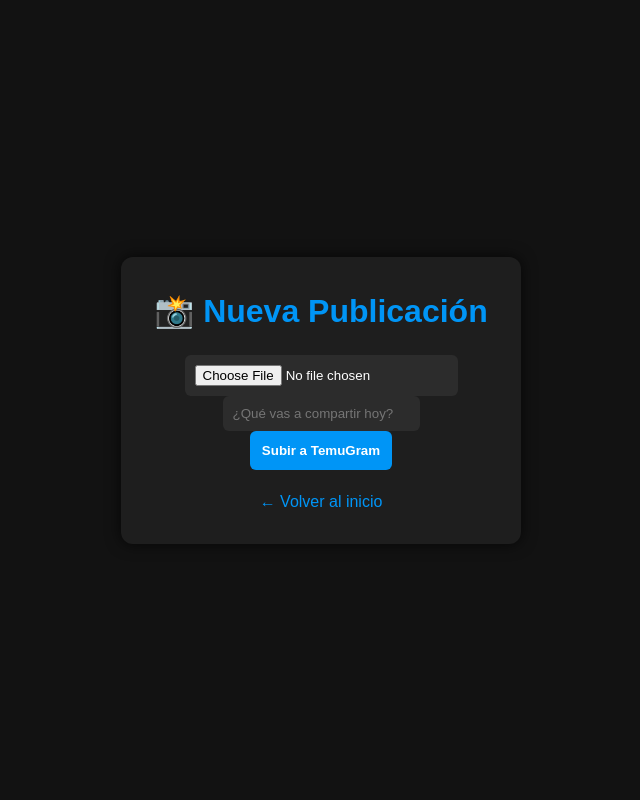
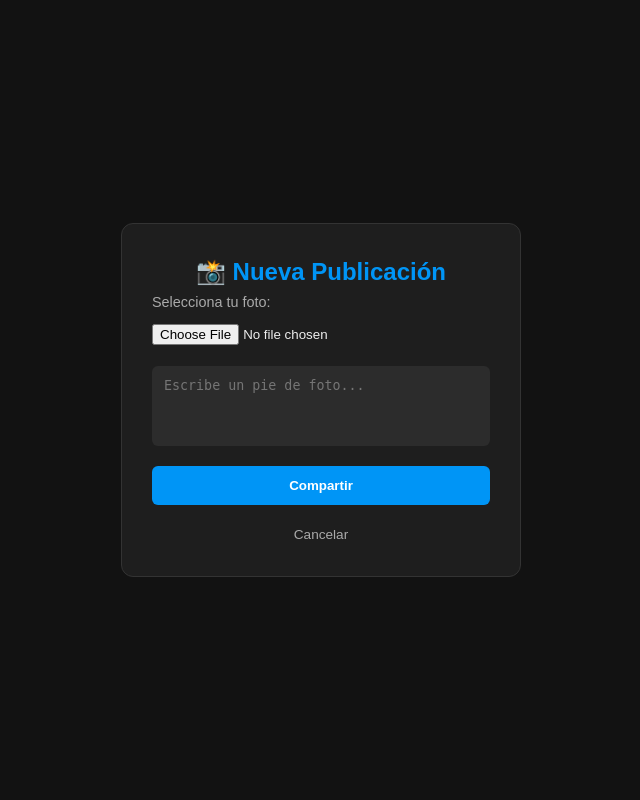
Before and after one commit to CarthDwigth/temugram, a Flask app: page /publicar in a window 1280 px wide. Shown: the whole page, without its empty margins (319-959 px from the left). Run offline with Flask 3, Linux system fonts and the light colour scheme; the visitor is signed in with stand-in values (Sample User, id 1).

Commit message:
Actualización automática: 29/12/2025 22:00

```diff
--- a/templates/publicar.html
+++ b/templates/publicar.html
@@ -5,20 +5,28 @@
     <title>Publicar - TemuGram</title>
     <link rel="stylesheet" href="{{ url_for('static', filename='estilos.css') }}">
 </head>
-<body style="background: #121212; color: white; font-family: 'Arial', sans-serif; display: flex; justify-content: center; align-items: center; min-height: 100vh; margin: 0;">
+<body style="background: #121212; color: white; font-family: sans-serif; display: flex; justify-content: center; align-items: center; height: 100vh; margin: 0;">
 
-    <div class="card" style="background: #1e1e1e; padding: 30px; border-radius: 12px; box-shadow: 0 0 15px rgba(0,0,0,0.7); width: 400px; text-align: center;">
-        <h1 style="color: #0095f6; margin-bottom: 20px;">📸 Nueva Publicación</h1>
-        <form action="{{ url_for('post_routes.crear_post') }}" method="POST" enctype="multipart/form-data" style="...">
-            <input type="file" name="foto" required
-                   style="padding: 10px; border-radius: 6px; background: #2c2c2c; color: white; border: none;">
-            <input type="text" name="descripcion" placeholder="¿Qué vas a compartir hoy?"
-                   style="padding: 10px; border-radius: 6px; background: #2c2c2c; color: white; border: none;">
-            <button type="submit" style="padding: 12px; border-radius: 6px; border: none; background: #0095f6; color: white; font-weight: bold; cursor: pointer;">
-                Subir a TemuGram
+    <div class="card" style="background: #1e1e1e; padding: 30px; border-radius: 12px; width: 400px; text-align: center; border: 1px solid #333;">
+        <h2 style="color: #0095f6;">📸 Nueva Publicación</h2>
+
+        <form action="{{ url_for('post_routes.crear_post') }}" method="POST" enctype="multipart/form-data" style="display: flex; flex-direction: column; gap: 20px;">
+
+            <div style="text-align: left;">
+                <label style="font-size: 0.9em; color: #aaa;">Selecciona tu foto:</label>
+                <input type="file" name="foto" accept="image/*" required
+                       style="margin-top: 10px; width: 100%; color: #eee;">
+            </div>
+
+            <textarea name="descripcion" placeholder="Escribe un pie de foto..." required
+                      style="padding: 12px; border-radius: 6px; background: #2c2c2c; border: none; color: white; resize: none; height: 80px;"></textarea>
+
+            <button type="submit" style="padding: 12px; border-radius: 6px; background: #0095f6; color: white; border: none; font-weight: bold; cursor: pointer;">
+                Compartir
             </button>
+
+            <a href="{{ url_for('main_routes.index') }}" style="color: #aaa; text-decoration: none; font-size: 0.85em;">Cancelar</a>
         </form>
-        <a href="{{ url_for('main_routes.home') }}" style="display: inline-block; margin-top: 20px; color: #0095f6; text-decoration: none;">← Volver al inicio</a>
     </div>
 
 </body>
```
